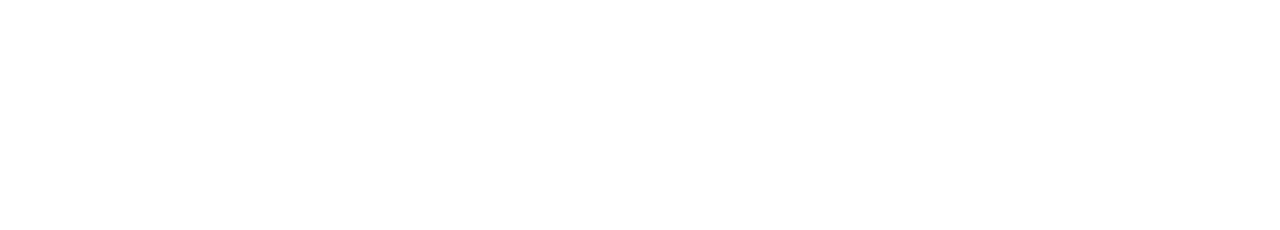
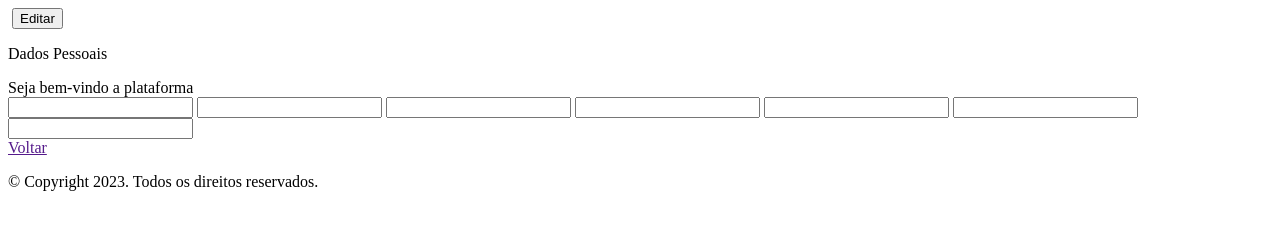
Before and after one commit to maugois/alcadaAluno, a plain HTML site: page src/view/dadosPessoias.html in a window 1280 px wide. Drawn offline with Linux system fonts and the light colour scheme.

Commit message:
commit1: Estruturando os arquivos HTML das páginas.

```diff
--- a/src/view/dadosPessoias.html
+++ b/src/view/dadosPessoias.html
@@ -5,6 +5,49 @@
     <title>Document</title>
 </head>
 <body>
+    <main>
+        <section>
+            <div>
+                <div>
+                    <img src="" alt="">
 
+                    <button>Editar</button>
+                </div>
+
+                <div>
+                    <p>Dados Pessoais</p>
+                    <span>Seja bem-vindo a plataforma</span>
+                </div>
+            </div>
+
+            <div>
+                <form action="">
+                    <div>
+                        <input type="text" id="" name="">
+
+                        <input type="text" id="" name="">
+
+                        <input type="text" id="" name="">
+
+                        <input type="text" id="" name="">
+
+                        <input type="text" id="" name="">
+
+                        <input type="text" id="" name="">
+
+                        <input type="text" id="" name="">
+                    </div>
+
+                    <div>
+                        <a href="">Voltar</a>
+                    </div>
+                </form>
+            </div>
+        </section>
+
+        <div>
+            <p>© Copyright 2023. Todos os direitos reservados.</p>
+        </div>
+    </main>
 </body>
 </html>
```
Also changed, not shown: src/view/cadastro.html (+35 -0 lines), src/view/index.html (+15 -0 lines), src/view/indexCli.html (+20 -0 lines), src/view/login.html (+25 -0 lines).
